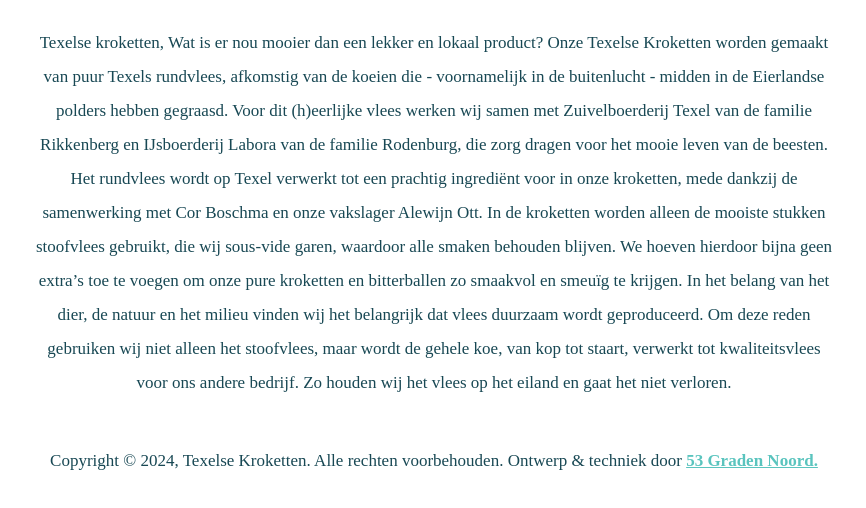
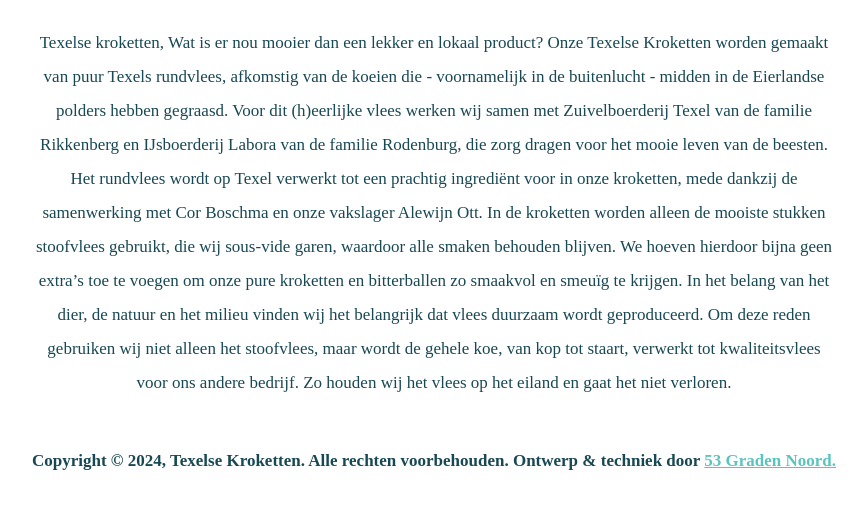
Before and after one commit to anoukbruinn/texelse-kroketten, a plain HTML site: page index.html in a window 1280 px wide. Shown: the part 240-748 px from the top of the page, without its empty margins (206-1072 px from the left). Drawn offline with Linux system fonts and the light colour scheme; a web font is replaced by a local one.

Commit message:
Update style.css

```diff
--- a/style.css
+++ b/style.css
@@ -54,6 +54,11 @@ footer {
     display: flex;
     align-items: center;
     justify-content: center;
+    font-weight: bold;
+}
+
+footer p {
+    font-weight: bold;
 }
 
 a {
```
